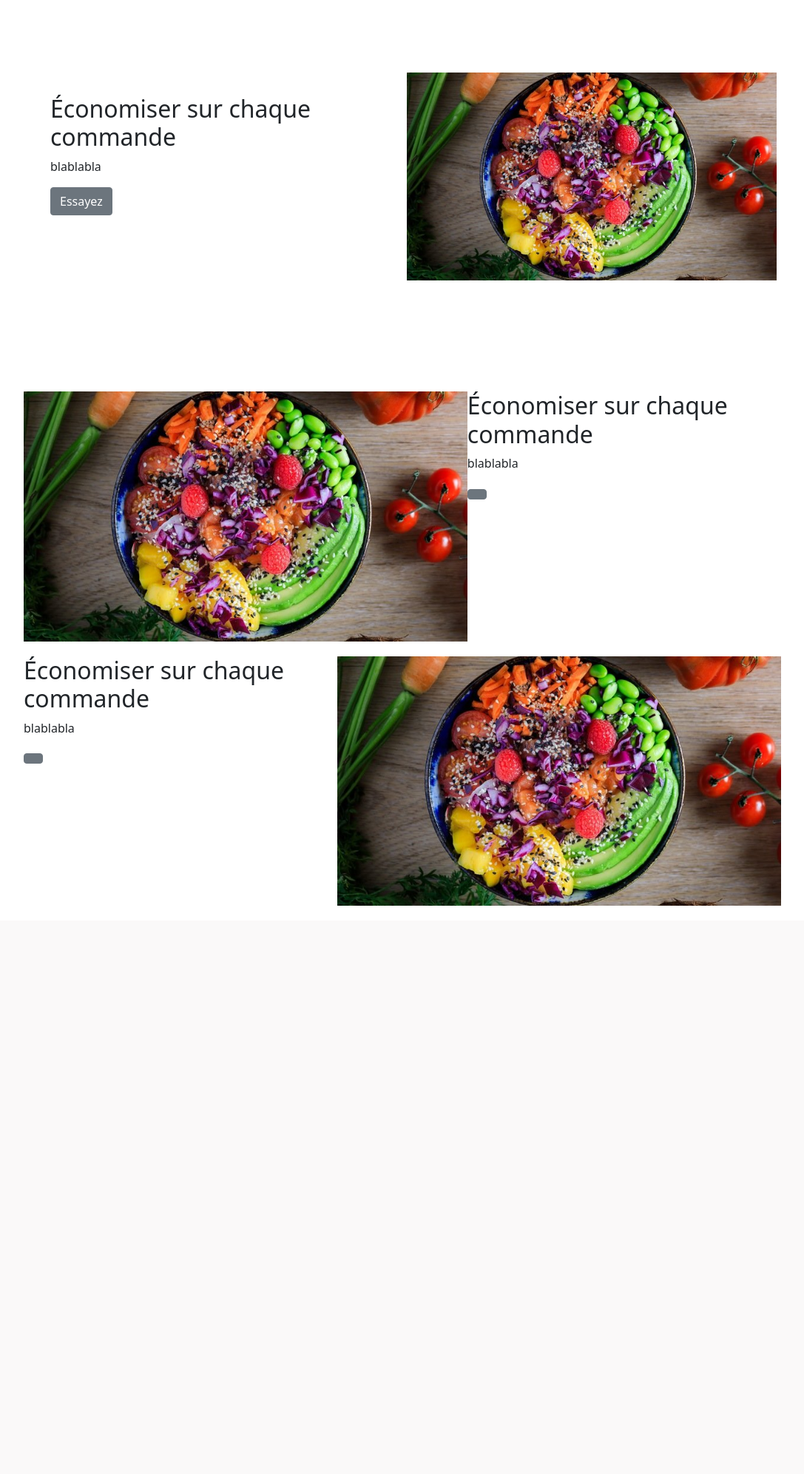
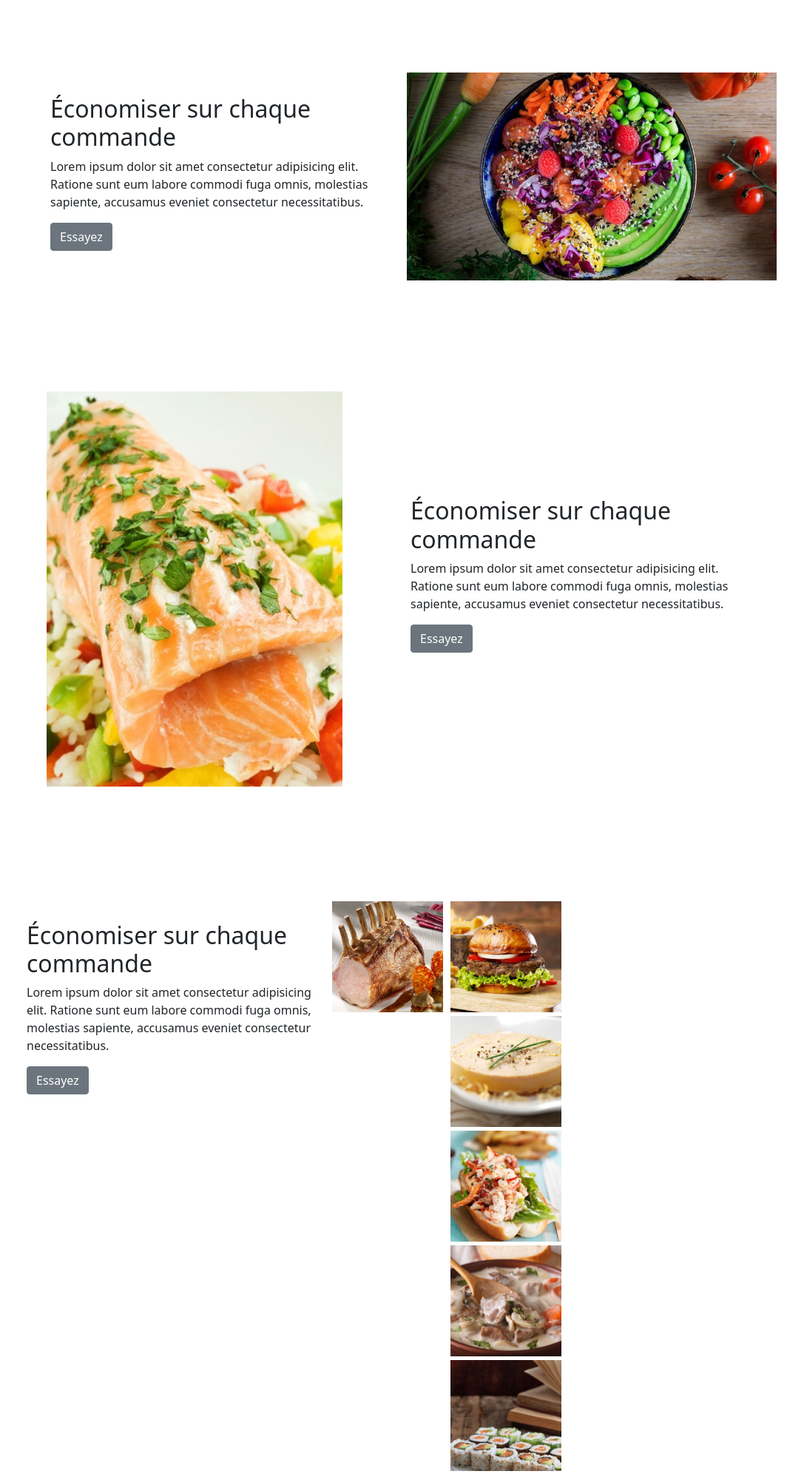
Before and after one commit to YPariset/Projet_Food_Tech, a PHP site: page / in a window 1280 px wide. Shown: the part 802-2794 px from the top of the page at 74% size, without its empty margins (96-1183 px from the left). Before the commit the page ends 2026 px from the top, so only its background shows below. Run offline with PHP 8.4, Linux system fonts and the light colour scheme.

Commit message:
ajout photo home page

```diff
--- a/_assets/style/home.css
+++ b/_assets/style/home.css
@@ -11,7 +11,7 @@ img {
     max-width: 100%;
 }
 
-.section1 {
+.section1, .section2, .section3 {
     margin-top: 100px;
     margin-bottom: 150px;
 }
@@ -20,7 +20,35 @@ img {
     width: 500px;
 }
 
-.text1 {
+.text1, .text2 {
     width: 500px;
     padding: 30px;
 }
+
+.img2{
+    width: 400px;
+}
+
+.text2{
+    margin-top: 7em;
+}
+
+.text3{
+    margin-top: 2em;
+    width: 400px;
+}
+
+.img3 {
+    display: flex;
+    width: 600px;
+    flex-flow: row wrap;
+
+}
+
+.vignette {
+    width: 150px;
+    height: 150px;
+    margin: 5px;
+
+
+}
--- a/views/home_view.php
+++ b/views/home_view.php
@@ -10,7 +10,10 @@
      <div class="section1">
           <div class="text1">
              <h2>Économiser sur chaque commande</h2>
-               <p>blablabla</p>
+               <p>Lorem ipsum dolor sit amet consectetur adipisicing elit.
+                    Ratione sunt eum labore commodi fuga omnis,
+                    molestias sapiente, accusamus eveniet consectetur
+                    necessitatibus.</p>
                <a class="btn btn-secondary" href="#">Essayez</a>
           </div>
           <div class="img1">
@@ -19,24 +22,36 @@
      </div>
      <div class="section2">
           <div class="img2">
-               <img src="_assets/image/photo_bouffe.jpg" alt=""></img>
+               <img src="_assets/image/imgVerticale.jpg" alt=""></img>
           </div>
           <div class="text2">
           <h2>Économiser sur chaque commande</h2>
-               <p>blablabla</p>
-               <a class="btn btn-secondary" href="#"></a>
+               <p>Lorem ipsum dolor sit amet consectetur adipisicing elit.
+                    Ratione sunt eum labore commodi fuga omnis,
+                    molestias sapiente, accusamus eveniet consectetur
+                    necessitatibus.</p>
+               <a class="btn btn-secondary" href="#">Essayez</a>
           </div>
      </div>
      <div class="section3">
           <div class="text3">
           <h2>Économiser sur chaque commande</h2>
-               <p>blablabla</p>
-               <a class="btn btn-secondary" href="#"></a>
+               <p>Lorem ipsum dolor sit amet consectetur adipisicing elit.
+                    Ratione sunt eum labore commodi fuga omnis,
+                    molestias sapiente, accusamus eveniet consectetur
+                    necessitatibus.</p>
+               <a class="btn btn-secondary" href="#">Essayez</a>
           </div>
           <div class="img3">
-               <img src="_assets/image/photo_bouffe.jpg" alt="" ></img>
+               <div class="vignette"><img src="_assets/image/carré-de-veau.jpg" alt=""><a href=""></img></div>
+               <div class="vignette"><img src="_assets/image/burger.jpg" alt="" ></img></div>
+               <div class="vignette"><img src="_assets/image/fois_gras.jpg" alt="" ></img></div>
+               <div class="vignette"><img src="_assets/image/homard.jpg" alt="" ></img></div>
+               <div class="vignette"><img src="_assets/image/blanquette.jpg" alt="" ></img></div>
+               <div class="vignette"><img src="_assets/image/sushi.jpg" alt="" ></img></div>
           </div>
      </div>
+
 </main>
 
 </body>
```
Also changed, not shown: _assets/image/blanquette.jpg (added), _assets/image/burger.jpg (added), _assets/image/carré-de-veau.jpg (added), _assets/image/fois_gras.jpg (added), _assets/image/homard.jpg (added), _assets/image/imgVerticale.jpg (added), _assets/image/sushi.jpg (added), 2 other files.
